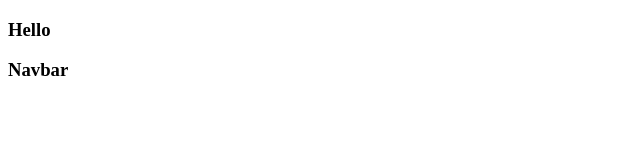
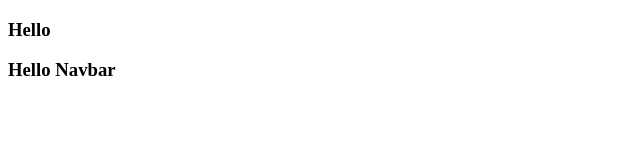
Before and after one commit to Jean-pierre14/Reactjs-Ui-01, a React (Create React App) app: page / in a window 1280 px wide. Shown: the top 160 px of the page, without its empty margins (0-640 px from the left). Built offline with nearby package versions, Linux system fonts and the light colour scheme.

Commit message:
Synthaxe supported

```diff
--- a/components/Navbar/index.js
+++ b/components/Navbar/index.js
@@ -1,7 +1,7 @@
 import { React } from "react";
 
-const Navbar = () => {
-  return <h3>Navbar</h3>;
-};
+function Navbar() {
+  return <h3>Hello Navbar</h3>;
+}
 
 export default Navbar;
--- a/src/App.jsx
+++ b/src/App.jsx
@@ -1,7 +1,7 @@
 import { React } from "react";
 import Navbar from "../components/Navbar/index";
 
-export default function App() {
+function App() {
   return (
     <>
       <h3>Hello</h3>
@@ -9,3 +9,5 @@ export default function App() {
     </>
   );
 }
+
+export default App;
```
